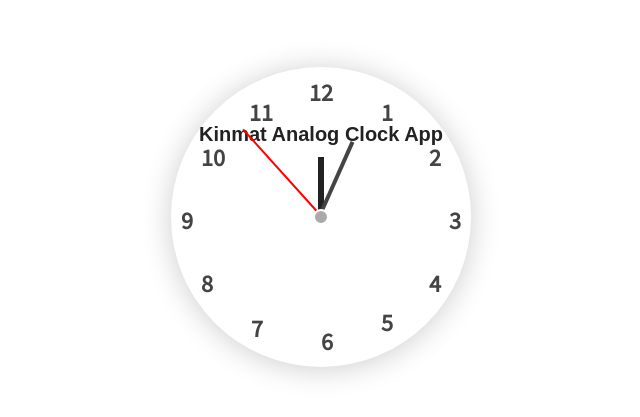
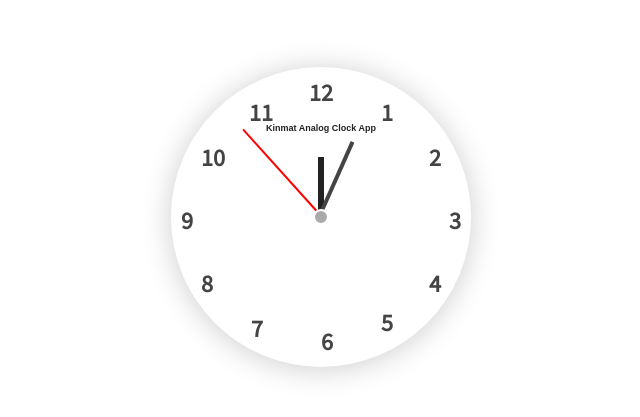
Before and after one commit to KinmatTech/React-Analogue-Clock, a React (Create React App) app: page / in a window 1280 px wide. Shown: the part 183-600 px from the top of the page, without its empty margins (319-959 px from the left). Built offline with nearby package versions, Linux system fonts and the light colour scheme.

Commit message:
https://github.com/KinmatTech/React-Analogue-Clock.git

```diff
--- a/src/index.css
+++ b/src/index.css
@@ -4,7 +4,7 @@
 }
 
 .small{
-  font-size:smaller;
+  font-size:xx-small;
   font-weight: bold;
   color:#222;
 }
```
